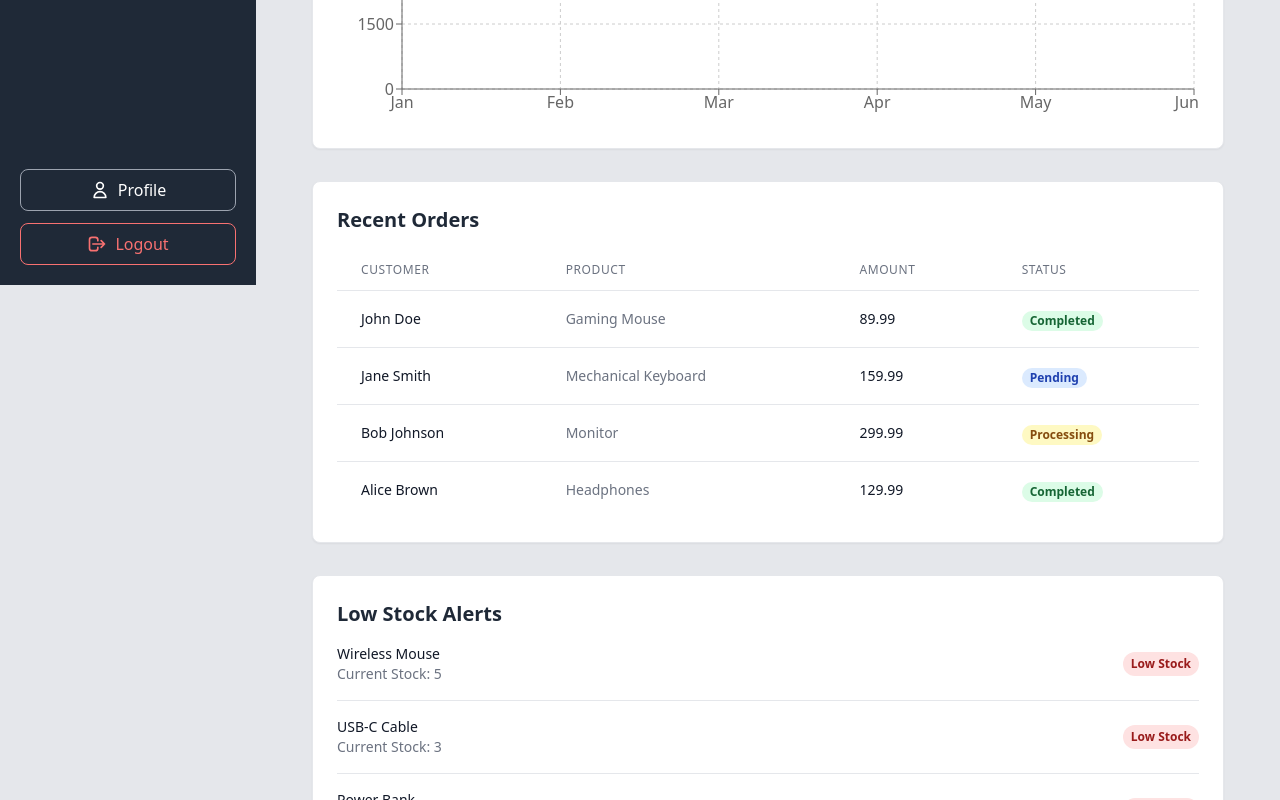
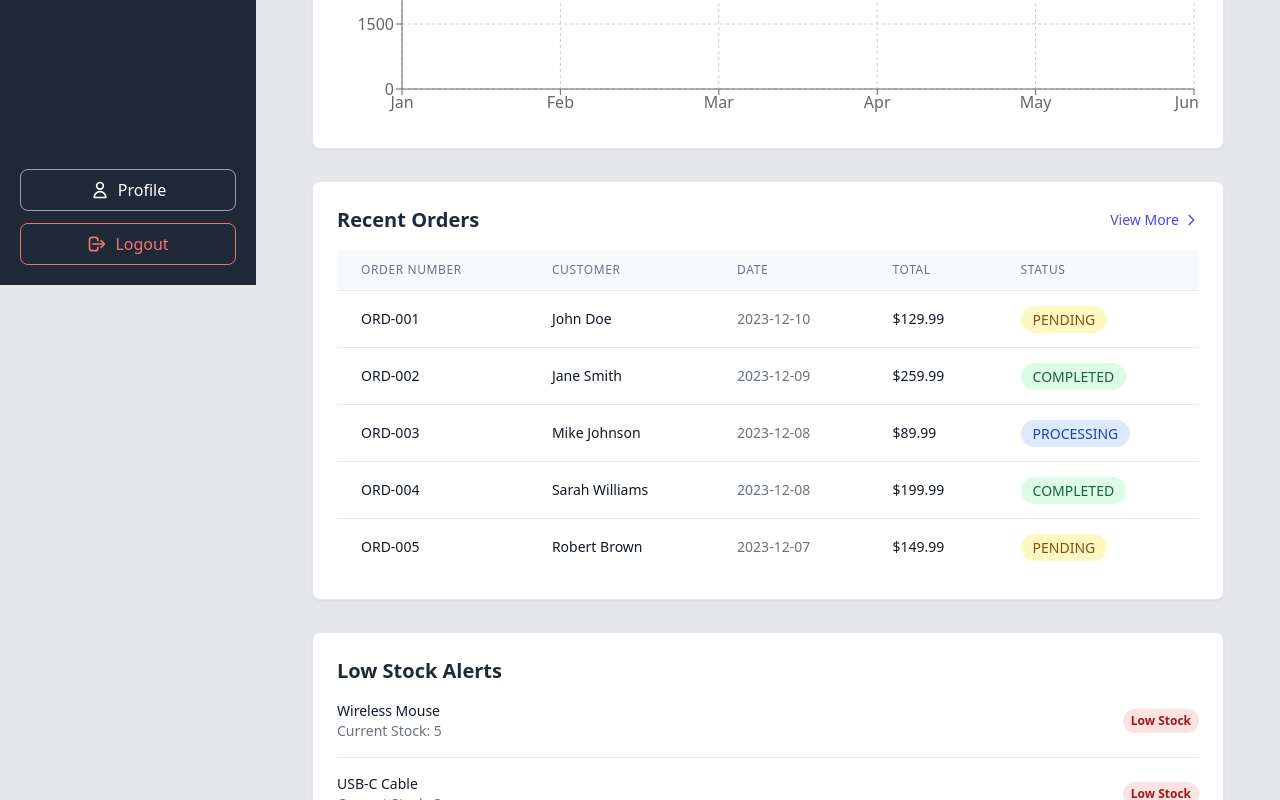
Before and after one commit to BodhiOng/Admin-Dashboard-ECommerce, a Next.js app in the folder frontend/: page /dashboard in a window 1280 px wide. Shown: the part 515-1315 px from the top of the page. Built offline with nearby package versions, Linux system fonts and the light colour scheme.

Commit message:
modified recent orders in dashboard so it displays 5 recent orders (still relying on mock data) and has a view more link that leads to orders page

```diff
--- a/frontend/src/app/dashboard/page.tsx
+++ b/frontend/src/app/dashboard/page.tsx
@@ -1,6 +1,7 @@
 "use client";
 
 import { LineChart, Line, XAxis, YAxis, CartesianGrid, Tooltip, ResponsiveContainer } from 'recharts';
+import Link from 'next/link';
 
 // Mock data for sales chart
 const salesData = [
@@ -12,12 +13,48 @@ const salesData = [
   { month: 'Jun', sales: 5500 },
 ];
 
-// Mock data for recent orders table
-const recentOrders = [
-  { id: 1, customer: 'John Doe', product: 'Gaming Mouse', amount: 89.99, status: 'Completed' },
-  { id: 2, customer: 'Jane Smith', product: 'Mechanical Keyboard', amount: 159.99, status: 'Pending' },
-  { id: 3, customer: 'Bob Johnson', product: 'Monitor', amount: 299.99, status: 'Processing' },
-  { id: 4, customer: 'Alice Brown', product: 'Headphones', amount: 129.99, status: 'Completed' },
+// Mock data for recent orders
+const mockOrders = [
+  {
+    _id: '1',
+    customer: { name: 'John Doe' },
+    orderNumber: 'ORD-001',
+    date: '2023-12-10',
+    status: 'PENDING',
+    total: 129.99,
+  },
+  {
+    _id: '2',
+    customer: { name: 'Jane Smith' },
+    orderNumber: 'ORD-002',
+    date: '2023-12-09',
+    status: 'COMPLETED',
+    total: 259.99,
+  },
+  {
+    _id: '3',
+    customer: { name: 'Mike Johnson' },
+    orderNumber: 'ORD-003',
+    date: '2023-12-08',
+    status: 'PROCESSING',
+    total: 89.99,
+  },
+  {
+    _id: '4',
+    customer: { name: 'Sarah Williams' },
+    orderNumber: 'ORD-004',
+    date: '2023-12-08',
+    status: 'COMPLETED',
+    total: 199.99,
+  },
+  {
+    _id: '5',
+    customer: { name: 'Robert Brown' },
+    orderNumber: 'ORD-005',
+    date: '2023-12-07',
+    status: 'PENDING',
+    total: 149.99,
+  },
 ];
 
 // Mock data for low stock alerts
@@ -73,28 +110,41 @@ export default function Dashboard() {
       </div>
 
       {/* Recent Orders */}
-      <div className="mt-8 bg-white p-6 rounded-lg shadow-sm border border-gray-200">
-        <h2 className="text-xl font-semibold mb-4 text-gray-800">Recent Orders</h2>
+      <div className="mt-8 bg-white p-6 rounded-lg shadow-sm border border-gray-200 relative">
+        <div className="flex justify-between items-center mb-4">
+          <h2 className="text-xl font-semibold text-gray-800">Recent Orders</h2>
+          <Link
+            href="/orders"
+            className="text-indigo-600 hover:text-indigo-800 text-sm flex items-center"
+          >
+            View More
+            <svg xmlns="http://www.w3.org/2000/svg" className="h-4 w-4 ml-1" fill="none" viewBox="0 0 24 24" stroke="currentColor">
+              <path strokeLinecap="round" strokeLinejoin="round" strokeWidth={2} d="M9 5l7 7-7 7" />
+            </svg>
+          </Link>
+        </div>
         <div className="overflow-x-auto">
           <table className="min-w-full divide-y divide-gray-200">
-            <thead>
+            <thead className="bg-gray-50">
               <tr>
+                <th className="px-6 py-3 text-left text-xs font-medium text-gray-500 uppercase tracking-wider">Order Number</th>
                 <th className="px-6 py-3 text-left text-xs font-medium text-gray-500 uppercase tracking-wider">Customer</th>
-                <th className="px-6 py-3 text-left text-xs font-medium text-gray-500 uppercase tracking-wider">Product</th>
-                <th className="px-6 py-3 text-left text-xs font-medium text-gray-500 uppercase tracking-wider">Amount</th>
+                <th className="px-6 py-3 text-left text-xs font-medium text-gray-500 uppercase tracking-wider">Date</th>
+                <th className="px-6 py-3 text-left text-xs font-medium text-gray-500 uppercase tracking-wider">Total</th>
                 <th className="px-6 py-3 text-left text-xs font-medium text-gray-500 uppercase tracking-wider">Status</th>
               </tr>
             </thead>
             <tbody className="bg-white divide-y divide-gray-200">
-              {recentOrders.map((order) => (
-                <tr key={order.id}>
-                  <td className="px-6 py-4 whitespace-nowrap text-sm text-gray-900">{order.customer}</td>
-                  <td className="px-6 py-4 whitespace-nowrap text-sm text-gray-500">{order.product}</td>
-                  <td className="px-6 py-4 whitespace-nowrap text-sm text-gray-900">{order.amount}</td>
+              {mockOrders.slice(0, 5).map((order) => (
+                <tr key={order._id}>
+                  <td className="px-6 py-4 whitespace-nowrap text-sm font-medium text-gray-900">{order.orderNumber}</td>
+                  <td className="px-6 py-4 whitespace-nowrap text-sm text-gray-900">{order.customer.name}</td>
+                  <td className="px-6 py-4 whitespace-nowrap text-sm text-gray-500">{order.date}</td>
+                  <td className="px-6 py-4 whitespace-nowrap text-sm text-gray-900">${order.total.toFixed(2)}</td>
                   <td className="px-6 py-4 whitespace-nowrap">
-                    <span className={`px-2 inline-flex text-xs leading-5 font-semibold rounded-full
-                      ${order.status === 'Completed' ? 'bg-green-100 text-green-800' :
-                        order.status === 'Processing' ? 'bg-yellow-100 text-yellow-800' :
+                    <span className={`px-3 py-1 rounded-full text-sm font-medium
+                      ${order.status === 'COMPLETED' ? 'bg-green-100 text-green-800' :
+                        order.status === 'PENDING' ? 'bg-yellow-100 text-yellow-800' :
                         'bg-blue-100 text-blue-800'}`}>
                       {order.status}
                     </span>
```
